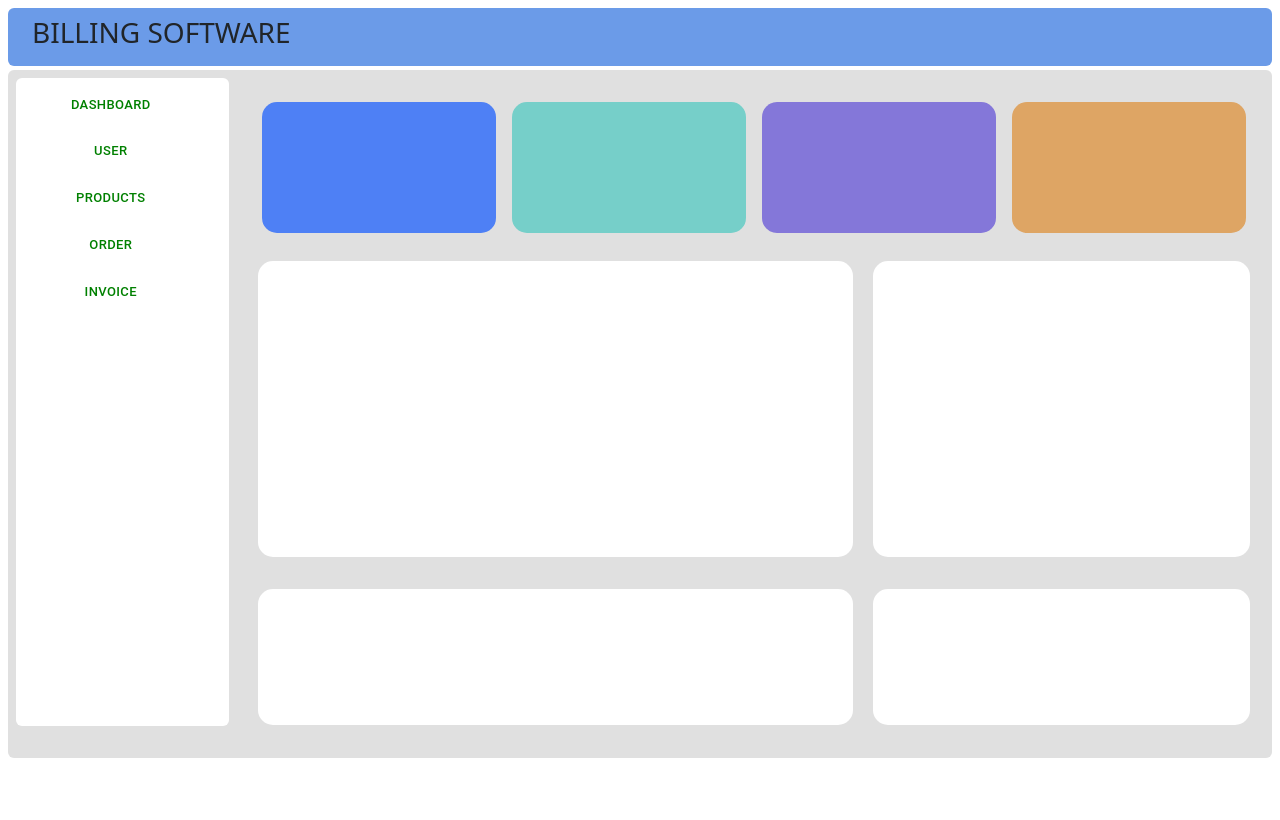
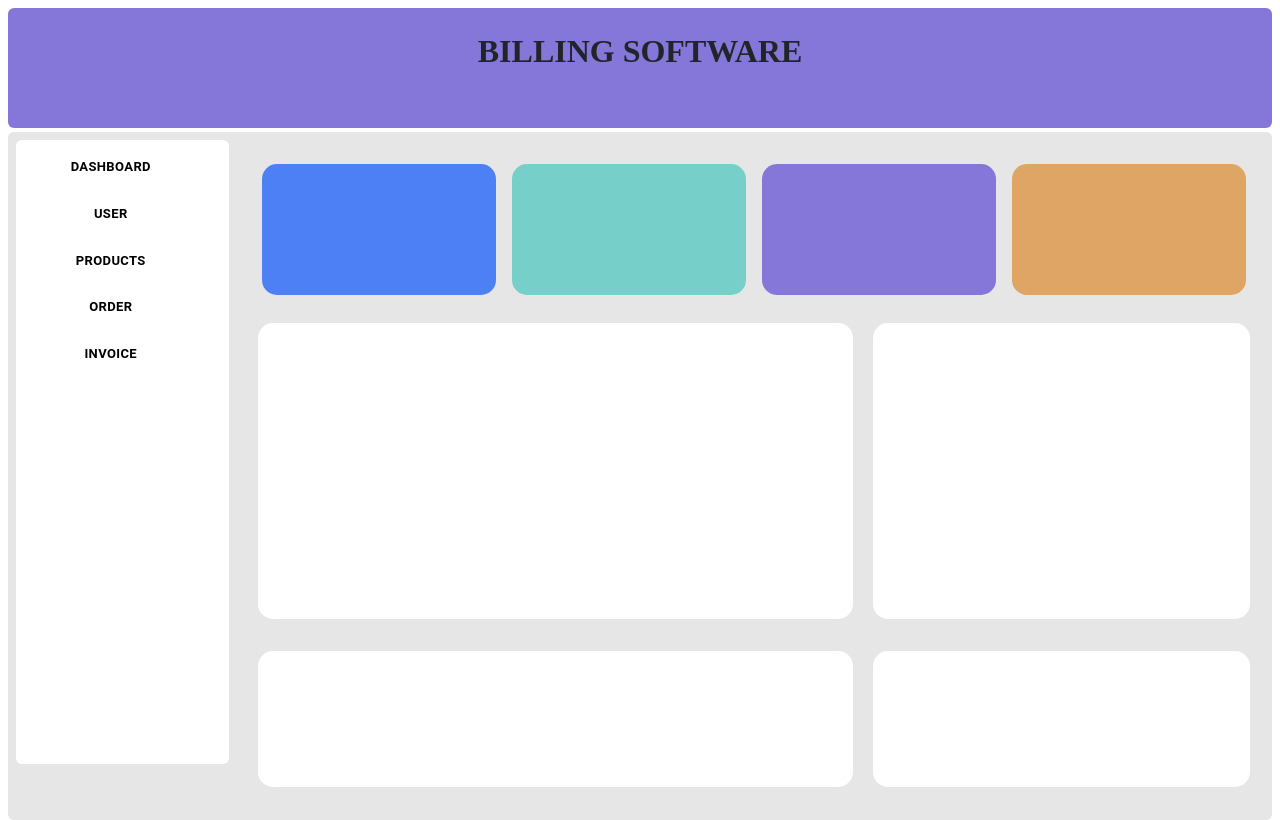
Before and after one commit to spsankar02/React_design, a React (Create React App) app: page /home/dashboard in a window 1280 px wide. Built offline with nearby package versions, Linux system fonts and the light colour scheme.

Commit message:
Add files via upload

```diff
--- a/src/Components/Header.js
+++ b/src/Components/Header.js
@@ -2,8 +2,9 @@ import React from "react";
 
 export default function Header(){
     return(
-        <div className="p-2 ms-2 me-2 mt-2 mb-1 rounded " style={{position:'sticky',backgroundColor: '#6b9be8'}}>
-            <h3 className="ms-3">BILLING SOFTWARE</h3>
+        <div className="p-2 ms-2 me-2 mt-2 mb-1 rounded " style={{position:'sticky',backgroundColor: '#8477d9',height:'15vh'}}>
+
+            <h2 className="mt-3" style={{textAlign:'center', fontFamily:"Times New Roman"}}><b>BILLING SOFTWARE</b></h2>
         </div>
     )
 }
--- a/src/Components/Home.js
+++ b/src/Components/Home.js
@@ -7,7 +7,7 @@ export default function Home() {
     return (
         <div className='App'>
             <Header />
-            <div className='row p-2 ms-2 me-2 mb-2 rounded overflow-auto' style={{ height: '86vh',backgroundColor:'#e0e0e0' }}>
+            <div className='row p-2 ms-2 me-2 mb-2 rounded overflow-auto' style={{ height: '86vh' ,backgroundColor:'#e6e6e6'}}>
              <Sidebar />
 
                 <div className='col-10 p-3 rounded ' style={{marginLeft:'218px'}} >
--- a/src/Components/Sidebar.js
+++ b/src/Components/Sidebar.js
@@ -7,32 +7,42 @@ import Button from '@mui/material/Button';
 
 export default function Sidebar() {
   return (
-    <div className='col-2 bg-white rounded' style={{position:'fixed',height:'81%'}}>
+    <div className='col-2 bg-white rounded' style={{position:'fixed',height:'78%'}}>
       <ul className="p-0" style={{listStyleType: 'none'}}>
       <Box sx={{ '& button': { m: 0 } }}>
         <Link to='dashboard' className="text-black" style={{textDecoration: 'none'}}>
           <li className="mb-2 mt-2 ps-1 pt-1 pb-1 sideBarli">
-            <Button size='small'  style={{color:'green',width:'85%'}}>Dashboard</Button>
+            <Button size='small'  style={{color:'#8477d9',width:'85%',fontFamily:''}}>
+              <div style={{color:'black'}}><b>Dashboard</b></div>
+            </Button>
           </li>
         </Link>
         <Link to='user' className="text-black" style={{textDecoration: 'none'}}>
           <li className="mb-2 ps-1 pt-1 pb-1 sideBarli">
-          <Button size="small" style={{color:'green',width:'85%'}}>User</Button>
+          <Button size="small" style={{color:'#8477d9',width:'85%'}}>
+          <div style={{color:'black'}}><b>User</b></div>
+          </Button>
           </li>
         </Link>
         <Link to='product' className="text-black" style={{textDecoration: 'none'}}>
           <li className="mb-2 ps-1 pt-1 pb-1 sideBarli">
-          <Button size="small" style={{color:'green',width:'85%'}}>Products</Button>
+          <Button size="small" style={{color:'#8477d9',width:'85%'}}>
+          <div style={{color:'black'}}><b>Products</b></div>
+          </Button>
           </li>
         </Link>
-        <Link to='user' className="text-black" style={{textDecoration: 'none'}}>
+        <Link to='order' className="text-black" style={{textDecoration: 'none'}}>
           <li className="mb-2 ps-1 pt-1 pb-1 sideBarli">
-          <Button size="small" style={{color:'green',width:'85%'}}>Order</Button>
+          <Button size="small" style={{color:'#8477d9',width:'85%'}}>
+          <div style={{color:'black'}}><b>Order</b></div>
+          </Button>
           </li>
         </Link>
         <Link to='invoice' className="text-black" style={{textDecoration: 'none'}}>
           <li className="mb-2 ps-1 pt-1 pb-1 sideBarli">
-          <Button size="small" style={{color:'green',width:'85%'}}>Invoice</Button>
+          <Button size="small" style={{color:'#8477d9',width:'85%'}}>
+            <div style={{color:'black'}}><b>Invoice</b></div>
+          </Button>
           </li>
         </Link>
         </Box>
```
